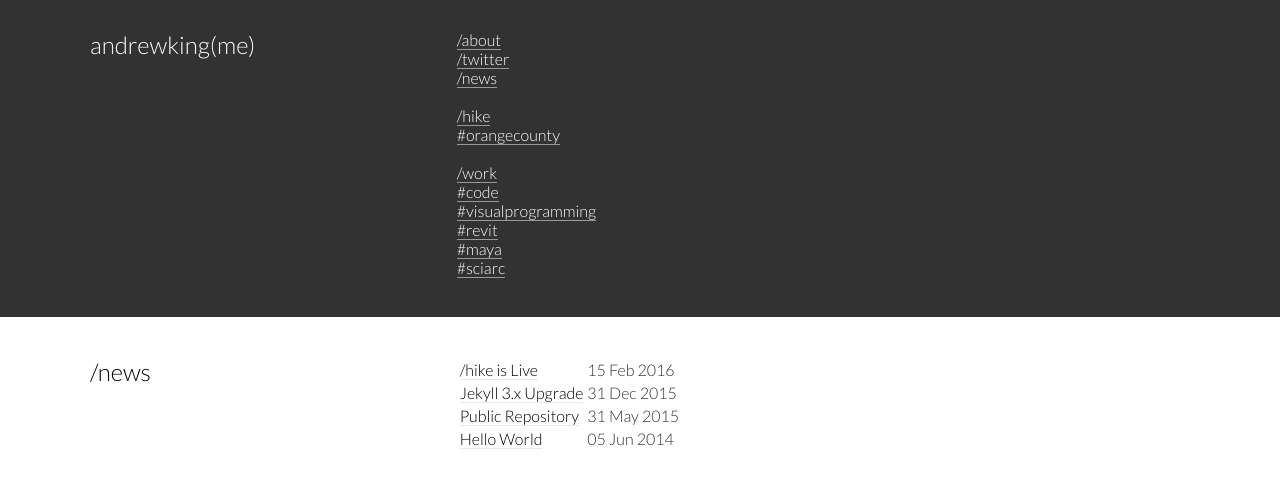
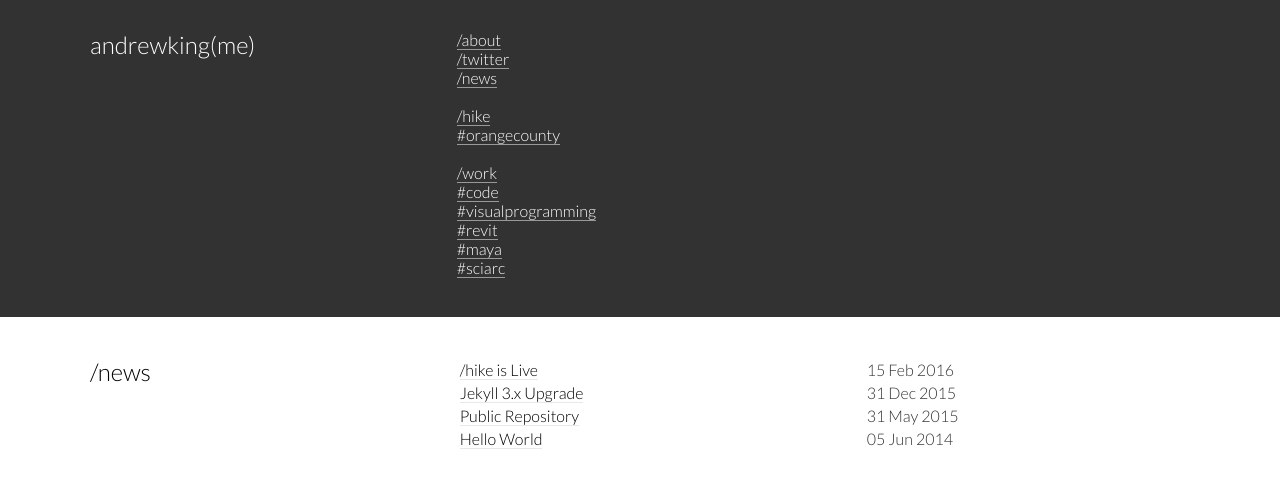
Before and after one commit to andrewkingme/andrewkingme.github.io, a Jekyll site: the page built from news/index.md, in a window 1280 px wide. Shown: the top 488 px of the page. Built offline with Jekyll 4.4.1, drawn with Linux system fonts in a browser that asks for light colours.

Commit message:
Table Formatting /news Layout

```diff
--- a/assets/css/style.scss
+++ b/assets/css/style.scss
@@ -51,6 +51,11 @@ hr {
   height: 1px;
   margin-top: 20px;
   margin-bottom: 20px;
+}
+
+table {
+  width: 100%;
+  border-style: none;
 }
 
 /* Header */
```
